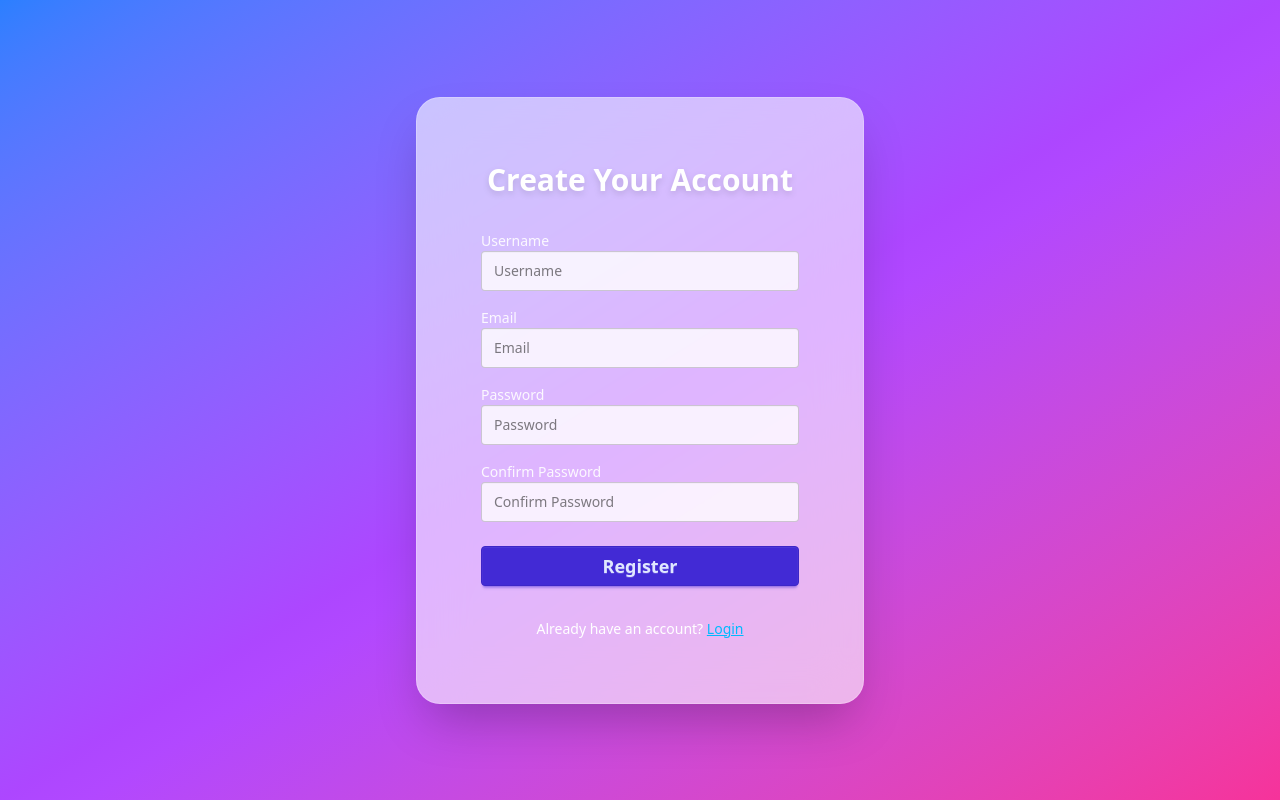
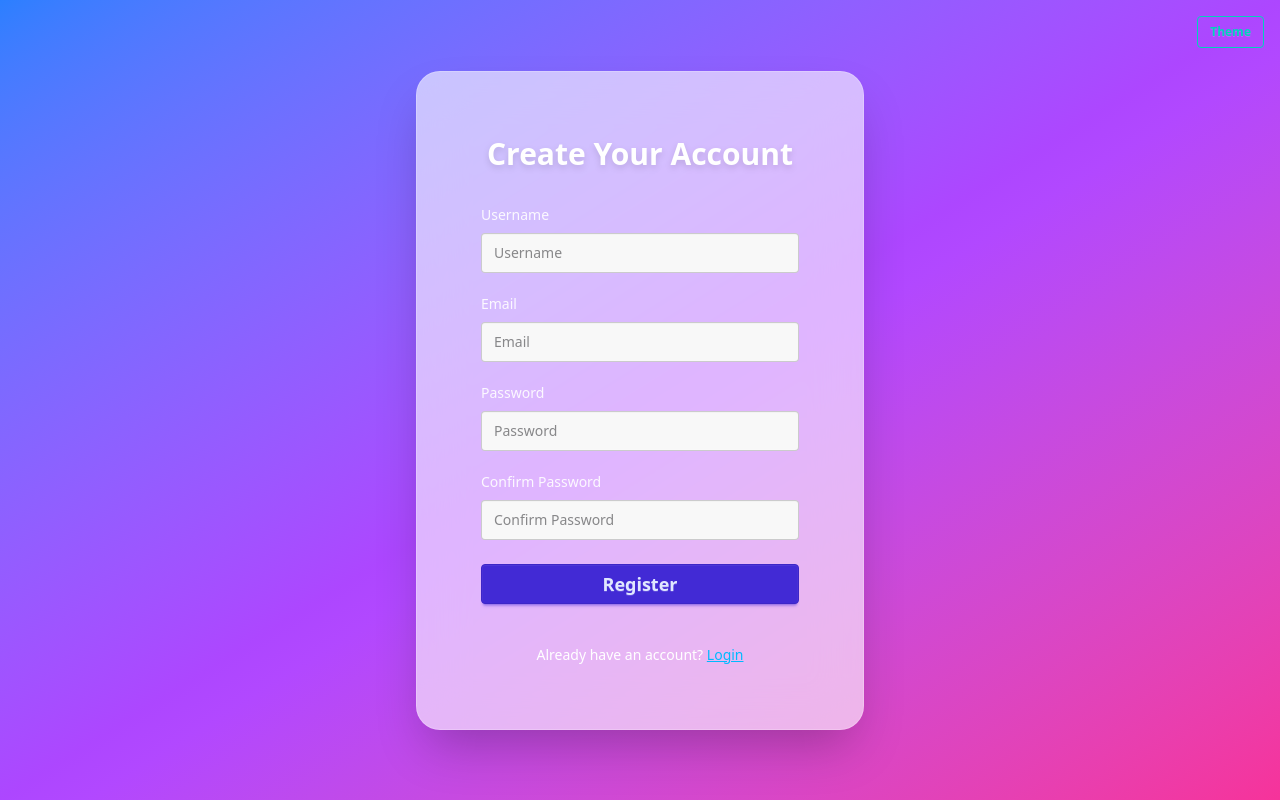
Before and after one commit to Alexa0504/AI-fitness-coach, a React (Vite) app in the folder client/: page /register in a window 1280 px wide. Built offline with nearby package versions, Linux system fonts and the light colour scheme.

Commit message:
add a theme switcher and change the UI elements

```diff
--- a/client/src/components/AuthForm.tsx
+++ b/client/src/components/AuthForm.tsx
@@ -1,43 +1,53 @@
 import React from "react";
+
+interface Field {
+  label: string;
+  type: string;
+  name: string;
+  value: string;
+  onChange: (e: React.ChangeEvent<HTMLInputElement>) => void;
+  error?: string;
+}
 
 interface AuthFormProps {
   title: string;
   buttonText: string;
   onSubmit: (e: React.FormEvent<HTMLFormElement>) => void;
-  fields: { label: string; type: string; name: string }[];
+  fields: Field[];
   footer?: React.ReactNode;
 }
 
 const AuthForm: React.FC<AuthFormProps> = ({ title, buttonText, onSubmit, fields, footer }) => {
   return (
-    <div className="min-h-screen flex items-center justify-center bg-gradient-to-br from-blue-500 via-purple-500 to-pink-500 p-4">
-      <div
-        className="card w-full max-w-md bg-base-100/60 backdrop-blur-xl shadow-2xl border border-white/20 p-10"
-        style={{ borderRadius: "1.5rem" }}
-      >
+    <div className="min-h-screen flex items-center justify-center bg-gradient-to-br from-blue-500 via-purple-500 to-pink-500 p-4 relative">
+      <div className="card w-full max-w-md bg-base-100/60 backdrop-blur-xl shadow-2xl border border-white/20 p-10" style={{ borderRadius: "1.5rem" }}>
         <div className="card-body animate-fade-in">
-          <h2 className="text-center text-3xl font-extrabold mb-6 text-white drop-shadow-md">
-            {title}
-          </h2>
+          <h2 className="text-center text-3xl font-extrabold mb-6 text-white drop-shadow-md">{title}</h2>
+
           <form onSubmit={onSubmit}>
             {fields.map((field) => (
-              <div className="form-control mb-4" key={field.name}>
-                <label className="label">
+              <div className="form-control mb-5" key={field.name}>
+                <label className="label mb-2">
                   <span className="label-text text-white/90">{field.label}</span>
                 </label>
                 <input
                   type={field.type}
                   name={field.name}
                   placeholder={field.label}
-                  className="input input-bordered w-full bg-white/80 focus:bg-white text-black"
+                  className="input input-bordered w-full bg-base-200 text-base-content placeholder-base-content/50 focus:bg-base-100"
+                  value={field.value}
+                  onChange={field.onChange}
                   required
                 />
+                {field.error && <p className="text-error mt-1">{field.error}</p>}
               </div>
             ))}
+
             <div className="form-control mt-6">
               <button className="btn btn-primary w-full text-lg">{buttonText}</button>
             </div>
           </form>
+
           {footer && <div className="mt-6 text-center">{footer}</div>}
         </div>
       </div>
--- /dev/null
+++ b/client/src/components/ThemeSwitcher.tsx
@@ -0,0 +1,26 @@
+import React, { useEffect, useState } from "react";
+
+const themes = ["light", "dark"] as const;
+
+const ThemeSwitcher: React.FC = () => {
+  const [themeIndex, setThemeIndex] = useState(0);
+
+  useEffect(() => {
+    document.documentElement.setAttribute("data-theme", themes[themeIndex]);
+  }, [themeIndex]);
+
+  const toggleTheme = () => {
+    setThemeIndex((prev) => (prev + 1) % themes.length);
+  };
+
+  return (
+    <button
+      onClick={toggleTheme}
+      className="btn btn-sm btn-outline btn-accent absolute top-4 right-4 z-50"
+    >
+      Theme
+    </button>
+  );
+};
+
+export default ThemeSwitcher;
--- a/client/src/pages/LoginPage.tsx
+++ b/client/src/pages/LoginPage.tsx
@@ -1,32 +1,44 @@
-import React from "react";
+import React, { useState } from "react";
 import AuthForm from "../components/AuthForm";
 import { Link, useNavigate } from "react-router-dom";
+import ThemeSwitcher from "../components/ThemeSwitcher";
 
 const LoginPage: React.FC = () => {
   const navigate = useNavigate();
 
+  const [formData, setFormData] = useState({
+    email: "",
+    password: "",
+  });
+
+  const handleChange = (e: React.ChangeEvent<HTMLInputElement>) => {
+    const { name, value } = e.target;
+    setFormData((prev) => ({ ...prev, [name]: value }));
+  };
+
   const handleLogin = (e: React.FormEvent<HTMLFormElement>) => {
     e.preventDefault();
-    // TODO: connect to Flask API later
-    console.log("Login submitted");
+    console.log("Login submitted", formData);
+    // TODO: connect to Flask API
   };
 
+  const fields = [
+    { label: "Email", type: "email", name: "email", value: formData.email, onChange: handleChange },
+    { label: "Password", type: "password", name: "password", value: formData.password, onChange: handleChange },
+  ];
+
   return (
+    <>
+      <ThemeSwitcher />
       <AuthForm
         title="Welcome Back 👋"
         buttonText="Login"
         onSubmit={handleLogin}
-      fields={[
-        { label: "Email", type: "email", name: "email" },
-        { label: "Password", type: "password", name: "password" },
-      ]}
+        fields={fields}
         footer={
           <div className="space-y-2">
-          <p className="text-white">
+            <p className="text-white text-center">
               Don’t have an account?{" "}
-            <Link to="/register" className="link link-info">
-              Register here
-            </Link>
             </p>
             <button
               onClick={() => navigate("/register")}
@@ -37,6 +49,7 @@ const LoginPage: React.FC = () => {
           </div>
         }
       />
+    </>
   );
 };
 
--- a/client/src/pages/RegisterPage.tsx
+++ b/client/src/pages/RegisterPage.tsx
@@ -1,48 +1,72 @@
-import React, { useState } from "react";
+import React, { useState, useEffect } from "react";
 import AuthForm from "../components/AuthForm";
 import { Link } from "react-router-dom";
+import ThemeSwitcher from "../components/ThemeSwitcher";
 
 const RegisterPage: React.FC = () => {
-  const [error, setError] = useState("");
+  const [formData, setFormData] = useState({
+    username: "",
+    email: "",
+    password: "",
+    confirmPassword: "",
+  });
+
+  const [confirmError, setConfirmError] = useState("");
+
+  useEffect(() => {
+    if (!formData.confirmPassword) {
+      setConfirmError("");
+    } else if (formData.password !== formData.confirmPassword) {
+      setConfirmError("Passwords do not match!");
+    } else {
+      setConfirmError("");
+    }
+  }, [formData.password, formData.confirmPassword]);
+
+  const handleChange = (e: React.ChangeEvent<HTMLInputElement>) => {
+    const { name, value } = e.target;
+    setFormData((prev) => ({ ...prev, [name]: value }));
+  };
 
   const handleRegister = (e: React.FormEvent<HTMLFormElement>) => {
     e.preventDefault();
-    const form = e.currentTarget;
-    const password = (form.elements.namedItem("password") as HTMLInputElement).value;
-    const confirm = (form.elements.namedItem("confirmPassword") as HTMLInputElement).value;
-
-    if (password !== confirm) {
-      setError("Passwords do not match!");
-      return;
-    }
-
-    setError("");
-    console.log("Register submitted");
+    if (confirmError) return;
+    console.log("Register submitted", formData);
+    // TODO: connect to Flask API
   };
 
+  const fields = [
+    { label: "Username", type: "text", name: "username", value: formData.username, onChange: handleChange },
+    { label: "Email", type: "email", name: "email", value: formData.email, onChange: handleChange },
+    { label: "Password", type: "password", name: "password", value: formData.password, onChange: handleChange },
+    {
+      label: "Confirm Password",
+      type: "password",
+      name: "confirmPassword",
+      value: formData.confirmPassword,
+      onChange: handleChange,
+      error: confirmError,
+    },
+  ];
+
   return (
+    <>
+      <ThemeSwitcher />
       <AuthForm
         title="Create Your Account"
         buttonText="Register"
         onSubmit={handleRegister}
-      fields={[
-        { label: "Username", type: "text", name: "username" },
-        { label: "Email", type: "email", name: "email" },
-        { label: "Password", type: "password", name: "password" },
-        { label: "Confirm Password", type: "password", name: "confirmPassword" },
-      ]}
+        fields={fields}
         footer={
-        <div>
-          {error && <p className="text-error font-semibold mb-3">{error}</p>}
-          <p className="text-white">
+          <p className="text-white text-center mt-2">
             Already have an account?{" "}
             <Link to="/login" className="link link-info">
               Login
             </Link>
           </p>
-        </div>
         }
       />
+    </>
   );
 };
 
```
Lines whose indentation alone changed are shown as unchanged.
